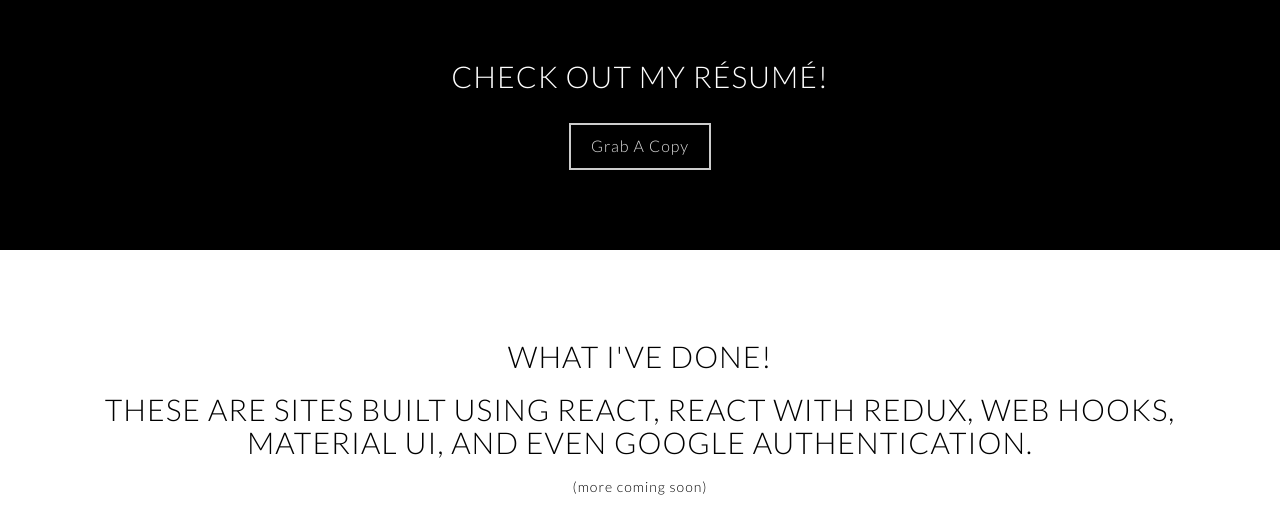
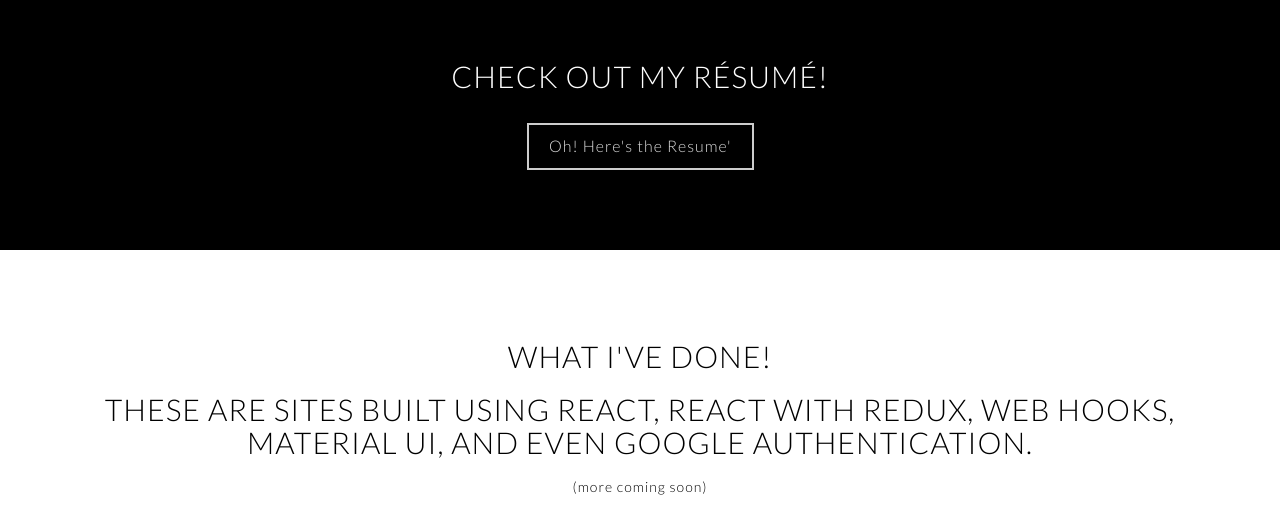
Before and after one commit to jasonward01/Portfolio, a plain HTML site: page index.html in a window 1280 px wide. Shown: the part 3240-3762 px from the top of the page. Drawn offline with nearby package versions, Linux system fonts and the light colour scheme; some packages are replaced by stand-ins of ours.

Commit message:
Add files via upload

```diff
--- a/index.html
+++ b/index.html
@@ -191,7 +191,7 @@
                             <div class="col-md-12">
                                 <h2>Check out my résumé!</h2>
                                 <div id="resume-button">
-                                    <a class="resume-btn wp4" href="updatedresume2021.pdf" target="_blank">Grab A Copy</a>
+                                    <a class="resume-btn wp4" href="updatedresume2021.pdf" target="_blank">Oh! Here's the Resume'</a>
                                 </div>
                             </div>
                         </div>
```
